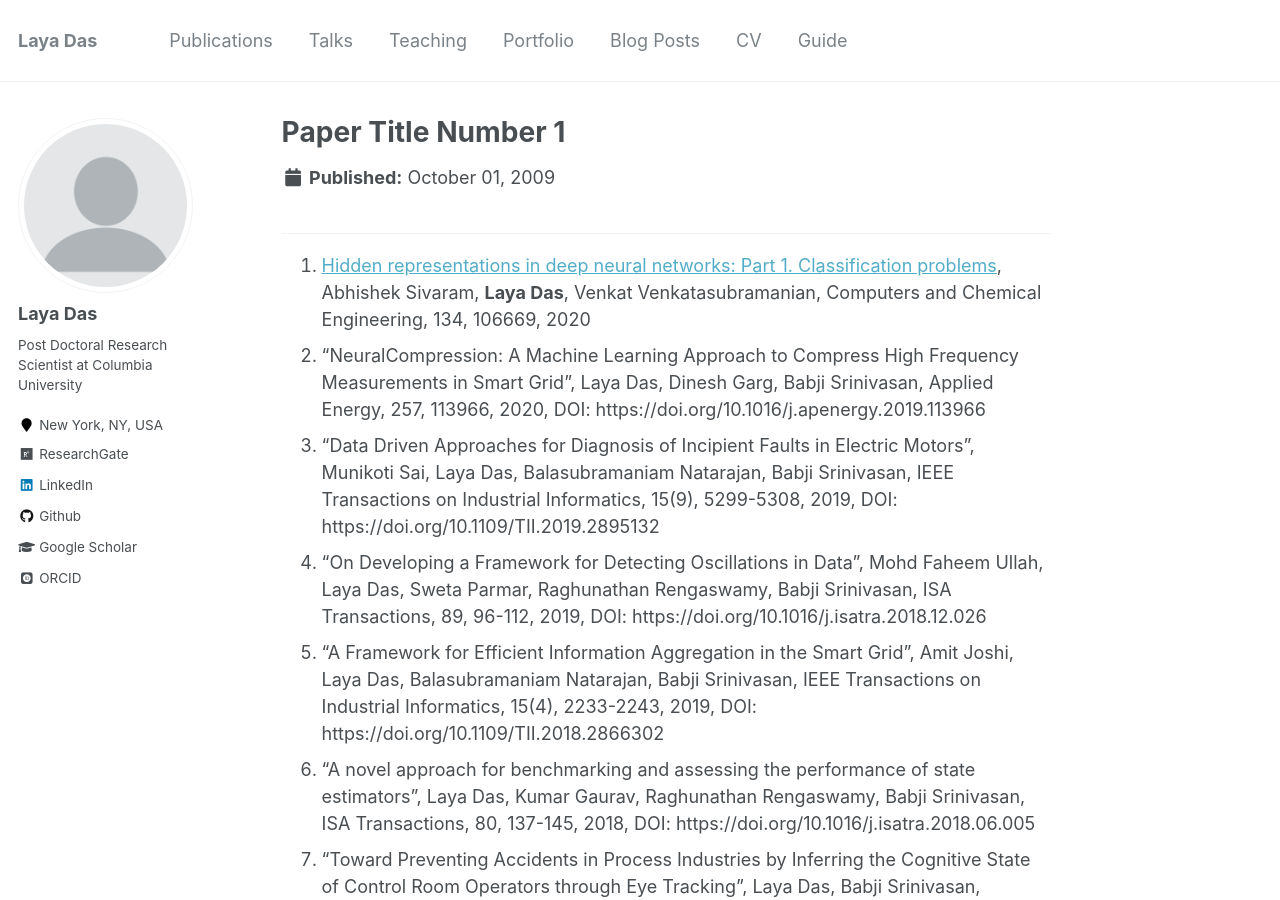
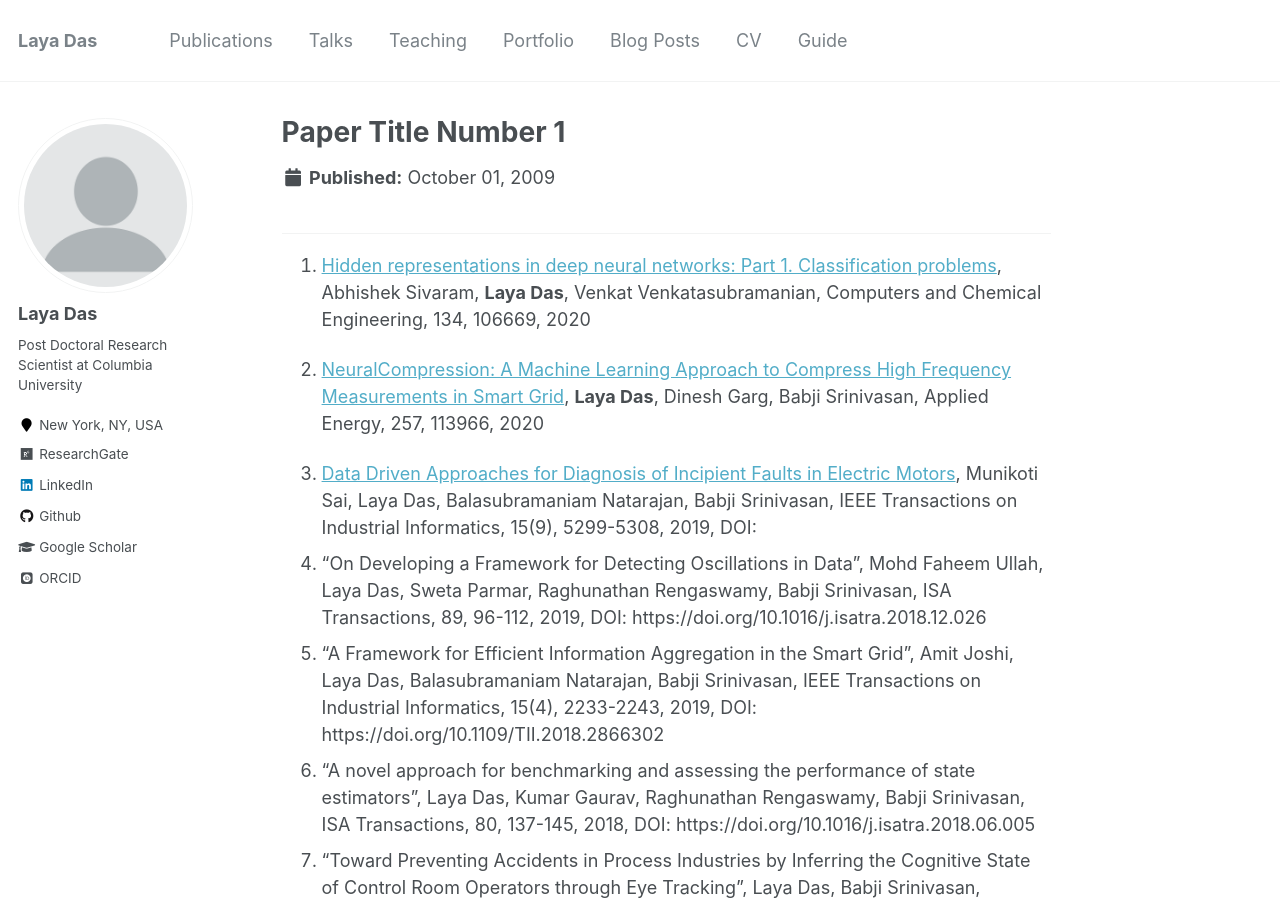
Before and after one commit to layadas/layadas.github.io, a Jekyll site: the page built from _publications/2009-10-01-paper-title-number-1.md, in a window 1280 px wide and 900 px high. Built offline with Jekyll 4.4.1, drawn with Linux system fonts in a browser that asks for light colours; some web fonts are replaced.

Commit message:
Update 2009-10-01-paper-title-number-1.md

```diff
--- a/_publications/2009-10-01-paper-title-number-1.md
+++ b/_publications/2009-10-01-paper-title-number-1.md
@@ -1,8 +1,12 @@
 ---
 11.	[Hidden representations in deep neural networks: Part 1. Classification problems](https://doi.org/10.1016/j.compchemeng.2019.106669),
 Abhishek Sivaram, **Laya Das**, Venkat Venkatasubramanian, Computers and Chemical Engineering, 134, 106669, 2020
-10.	“NeuralCompression: A Machine Learning Approach to Compress High Frequency Measurements in Smart Grid”, Laya Das, Dinesh Garg, Babji Srinivasan, Applied Energy, 257, 113966, 2020, DOI: https://doi.org/10.1016/j.apenergy.2019.113966
-3.	“Data Driven Approaches for Diagnosis of Incipient Faults in Electric Motors”, Munikoti Sai, Laya Das, Balasubramaniam Natarajan, Babji Srinivasan, IEEE Transactions on Industrial Informatics, 15(9), 5299-5308, 2019, DOI: https://doi.org/10.1109/TII.2019.2895132
+
+10.	[NeuralCompression: A Machine Learning Approach to Compress High Frequency Measurements in Smart Grid](https://doi.org/10.1016/j.apenergy.2019.113966),
+**Laya Das**, Dinesh Garg, Babji Srinivasan, Applied Energy, 257, 113966, 2020
+
+9.	[Data Driven Approaches for Diagnosis of Incipient Faults in Electric Motors](https://doi.org/10.1109/TII.2019.2895132),
+Munikoti Sai, Laya Das, Balasubramaniam Natarajan, Babji Srinivasan, IEEE Transactions on Industrial Informatics, 15(9), 5299-5308, 2019, DOI:
 4.	“On Developing a Framework for Detecting Oscillations in Data”, Mohd Faheem Ullah, Laya Das, Sweta Parmar, Raghunathan Rengaswamy, Babji Srinivasan, ISA Transactions, 89, 96-112, 2019, DOI: https://doi.org/10.1016/j.isatra.2018.12.026
 5.	“A Framework for Efficient Information Aggregation in the Smart Grid”, Amit Joshi, Laya Das, Balasubramaniam Natarajan, Babji Srinivasan, IEEE Transactions on Industrial Informatics, 15(4), 2233-2243, 2019, DOI: https://doi.org/10.1109/TII.2018.2866302
 6.	“A novel approach for benchmarking and assessing the performance of state estimators”, Laya Das, Kumar Gaurav, Raghunathan Rengaswamy, Babji Srinivasan, ISA Transactions, 80, 137-145, 2018, DOI: https://doi.org/10.1016/j.isatra.2018.06.005
```
